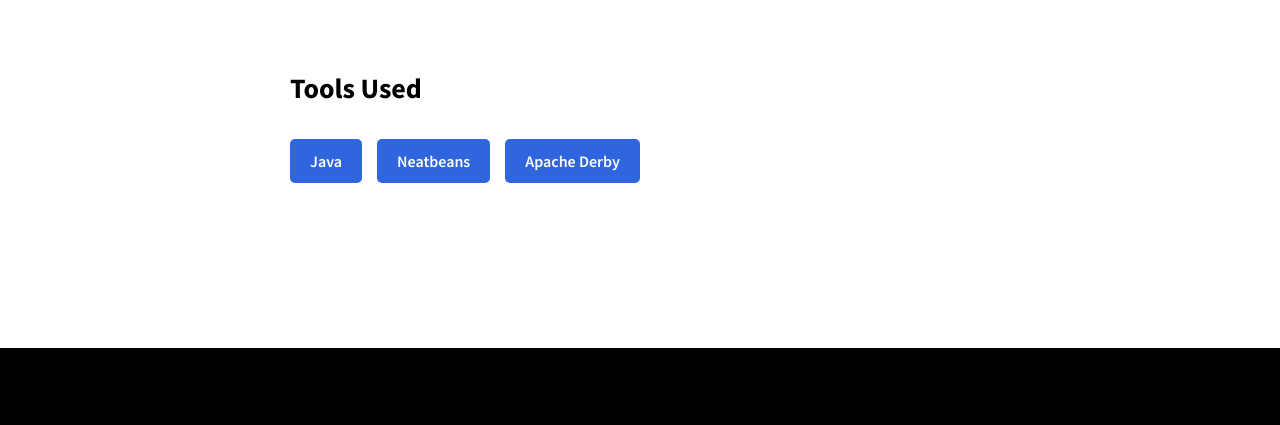
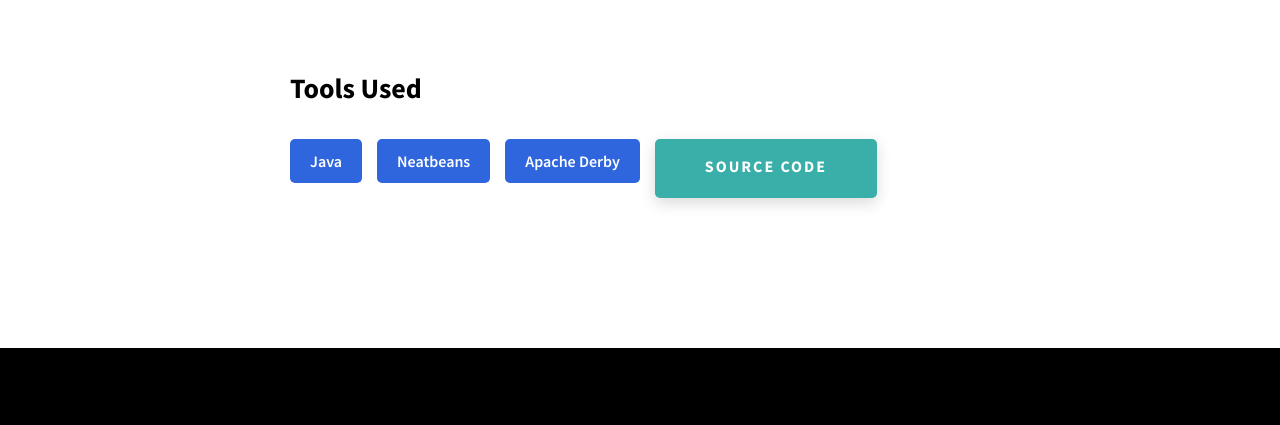
Before and after one commit to WeinartAlcantara/WeinartAlcantara.github.io, a website: page project-4.html in a window 1280 px wide. Shown: the part 1065-1490 px from the top of the page. Drawn offline with Linux system fonts and the light colour scheme.

Commit message:
Update project-4.html

```diff
--- a/project-4.html
+++ b/project-4.html
@@ -82,7 +82,12 @@
                 <div class="skills__skill">Java</div>
                 <div class="skills__skill">Neatbeans</div>
                 <div class="skills__skill">Apache Derby</div>
-
+                         <a
+                href="https://github.com/WeinartAlcantara/JavaStudentDataManagement"
+                class="btn btn--med btn--theme dynamicBgClr"
+                target="_blank"
+                >Source Code</a
+              >
               </div>
             </div>
           </div>
```
